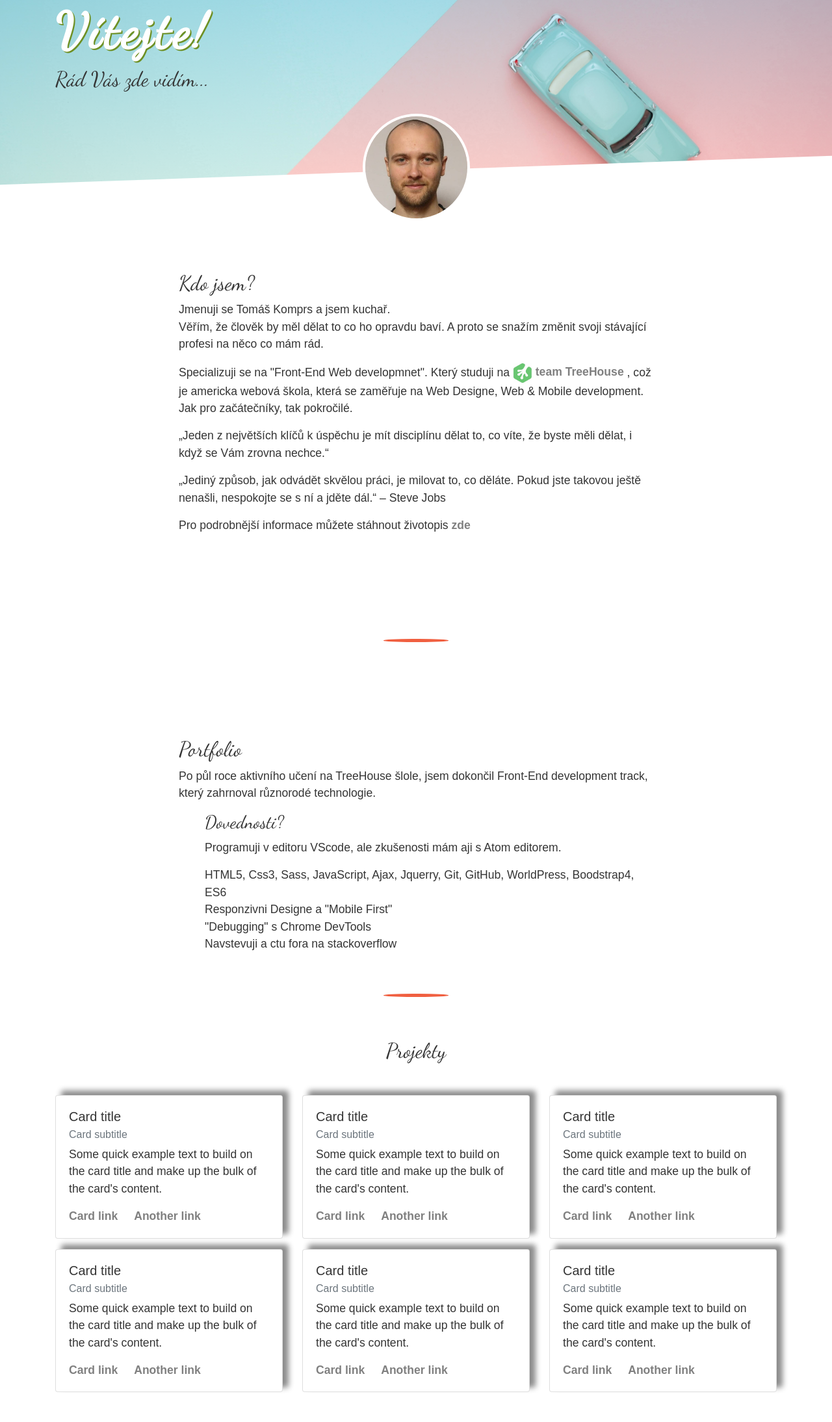
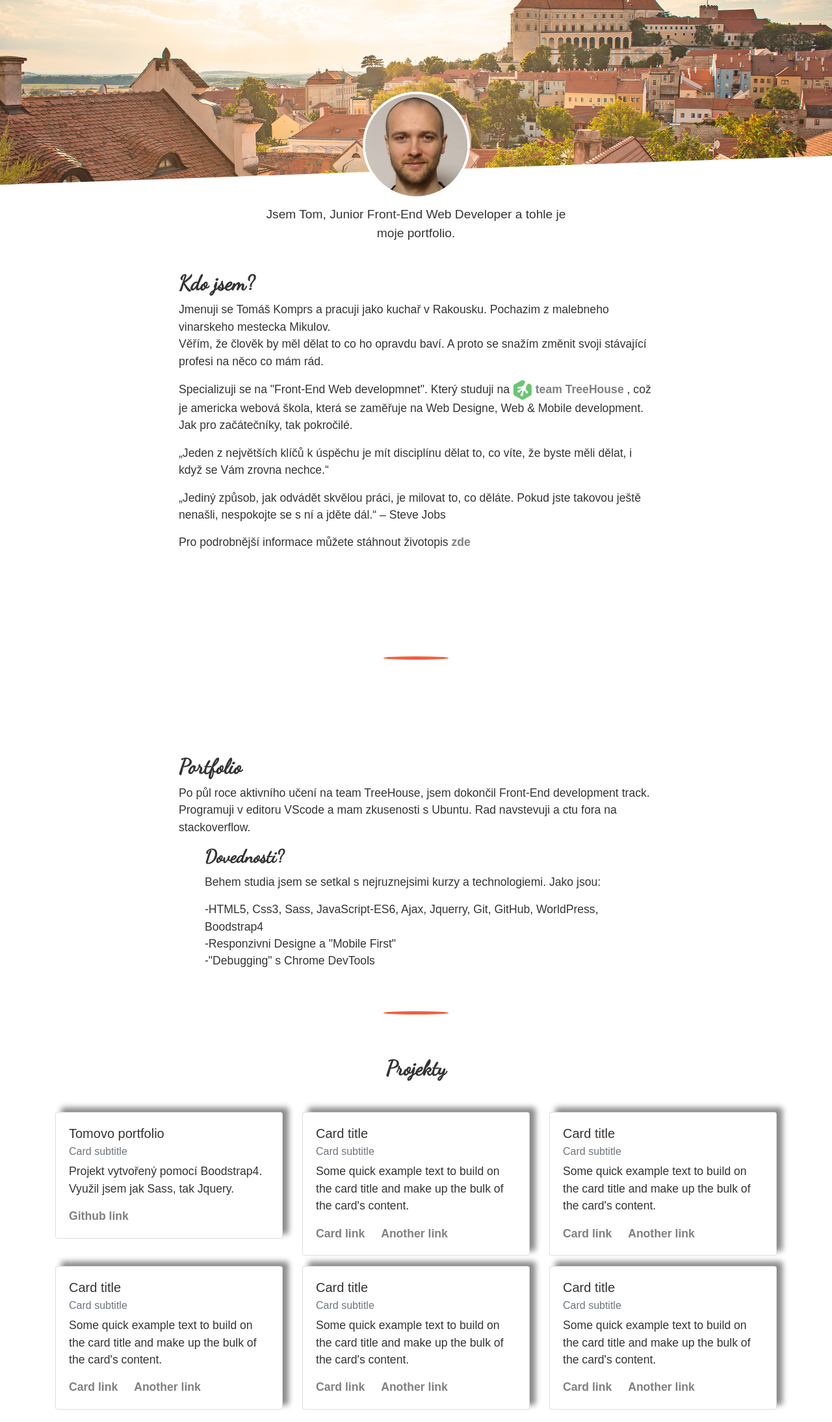
Before and after one commit to TodBob/TomasKomprs.github.io, a plain HTML site: page index.html in a window 1280 px wide. Shown: the part 153-2341 px from the top of the page at 65% size. Drawn offline with nearby package versions, Linux system fonts and the light colour scheme; a web font is replaced by a local one.

Commit message:
Alfa v1.2

```diff
--- a/css/partials/_about.scss
+++ b/css/partials/_about.scss
@@ -1,12 +1,12 @@
 
 #about {
     @media (max-width: $break-xs) {
-         padding-top: 80px;
+         padding-top: 250px;
     }
 }
 
 section {
         @media (max-width: $break-xs) {
-            padding: 80px;
+            padding: 80px 0;
         }
 }
--- a/css/partials/_base.scss
+++ b/css/partials/_base.scss
@@ -2,8 +2,6 @@
 html {
     scroll-behavior: smooth;
 }
-
-
 
 body {
     font-family: $font-primary;
@@ -18,10 +16,11 @@ h1,
 h2,
 h3 {
     font-family: $font-secondary;
+    font-weight: bold;
 }
 
 a {
-    color: gray;
+    color: $grey;
     font-weight: bold;
     &:hover {
     color: $color-hover;
@@ -31,6 +30,9 @@ a {
 
 ul {
     list-style: none;
+    @media (max-width: $break-xs) {
+        padding-left: 0;
+    }
 }
 
 hr {
--- a/css/partials/_header.scss
+++ b/css/partials/_header.scss
@@ -1,9 +1,9 @@
 /*     HEADER      */
 header {
     height: 460px;
-    background: linear-gradient($color-gradient2, $color-gradient), url('../img/bg.jpg');
+    background: url('../img/mikulov01.jpg');
     background: {
-        position: center;
+        position: top;
         size: cover;
         repeat: no-repeat;
     }
@@ -28,26 +28,36 @@ header {
 
     @media (max-width: $break-xs) {
         height: 360px;
+
+    }
+    & p {
+        width: 45%;
+        margin: auto;
+        text-align: center;
+        margin-top: 10px;
+        font-size: 1.2rem;
+            position: relative;
+            z-index: 200;
     }
 }
 
 
 .img-featured {
     @include roundy(165px, 4px solid $white);
-    margin-top: -15px;
+    margin-top: 130px;
     position: relative;
     z-index: 100;
 
 
 
     @media (max-width: $break-xs) {
-        display: none;
+        margin-top: 50px;
     }
 }
 
 
 h1 {
-    color: $white;
+    color: #efefef; //#ee9b72
     font-weight: bold;
     font-size: 4.8rem;
     letter-spacing: 5px;
@@ -59,8 +69,11 @@ h1 {
     }
 }
 
+
+
 nav a:hover {
     @media (min-width: $break-lg) {
         color: $color-hover;
+        text-shadow: none;
     }
 }
--- a/css/partials/_nav.scss
+++ b/css/partials/_nav.scss
@@ -25,6 +25,10 @@ nav {
     @media (max-width: 992px) {
         color: rgba(27, 26, 26, 0.5);
     }
+    @media (min-width: $break-lg) {
+        text-shadow: 1px 1px 7px black;
+
+    }
     }
 
 
@@ -39,19 +43,19 @@ nav {
 
 #home {
        @media (max-width: 992px) {
-           color: #f05f40 !important;
+           color: $color-hover !important;
        }
 }
 
 .navbar-light .navbar-brand  {
-  color: #f05f40 !important;
+  color: $color-hover !important;
 }
 
 .navbar-light .navbar-nav .nav-link {
     color: rgba(27, 26, 26, 0.5);
 }
 .navbar-light .navbar-nav .nav-link.active {
-    color: #f05f40 !important;
+    color: $color-hover !important;
 }
 
  #mainNav {
@@ -59,3 +63,7 @@ nav {
          background-color: #f8f9fa !important;
      }
  }
+
+ .bg-light a {
+    text-shadow: none !important;
+}
--- a/css/partials/_variables.scss
+++ b/css/partials/_variables.scss
@@ -6,12 +6,13 @@ $font-secondary: 'Dancing Script',
 cursive;
 
 $white: #fff;
+$grey: grey;
 
 $color-nav-scroll: #3acec2;
 $color-gradient: #3acec200;
 $color-gradient2: #009fe15e;
 $color-border-hover: #ffffff52;
-$color-hover: #f05f40;
+$color-hover:#f05f40; // #eeea72 #b13c69
 $color-text: #343434;
 
 $max-width: 1000px;
--- a/index.html
+++ b/index.html
@@ -63,10 +63,14 @@
     <!-- --------Header
         -------------------------------------- -->
     <header class="">
-<div class="container text-center">
-<h1 class='text-left'>Vítejte!</h1>
-<h2 class="text-left mb-5">Rád Vás zde vidím...</h2>
-        <img src="img/Webp.net-resizeimage (2).jpg" alt="My Photo" class="img-featured">
+      <div class="container text-center">
+        <div class="header-text">
+          <h1 class='text-left'></h1>
+<!-- <h2 class="text-left mb-5">Jsem Tom a tohle je moje Portfolio</h2> -->
+<!-- Rád Vás zde vidím...-->
+        </div>
+          <img src="img/Webp.net-resizeimage (2).jpg" alt="My Photo" class="img-featured">
+          <p>Jsem Tom, Junior Front-End Web Developer a tohle je moje portfolio.</p>
       </div>
     </header>
   <!-- --------ABOUT
@@ -79,7 +83,7 @@
         <div class="row">
           <div class="col-lg-8 mx-auto">
             <h2 class=''>Kdo jsem?</h2>
-            <p class="">Jmenuji se Tomáš Komprs a jsem kuchař. <br> Věřím, že člověk by měl dělat to co ho opravdu baví. A proto se snažím změnit svoji stávající profesi na něco co mám rád.
+            <p class="">Jmenuji se Tomáš Komprs a pracuji jako kuchař v Rakousku. Pochazim z malebneho vinarskeho mestecka Mikulov. <br> Věřím, že člověk by měl dělat to co ho opravdu baví. A proto se snažím změnit svoji stávající profesi na něco co mám rád.
             </p>
 
              <p>
@@ -112,14 +116,14 @@
         <div class="row">
           <div class="col-lg-8 mx-auto">
             <h2>Portfolio</h2>
-            <p>Po půl roce aktivního učení na TreeHouse šlole, jsem dokončil Front-End development track, který zahrnoval různorodé technologie.</p>
-             <ul>
+              <p>Po půl roce aktivního učení na team TreeHouse, jsem dokončil Front-End development track. Programuji v editoru
+              VScode a mam zkusenosti s Ubuntu. Rad navstevuji a ctu fora na stackoverflow.</p>
+             <ul class= 'ul'>
               <h3>Dovednosti?</h3>
-              <p>Programuji v editoru VScode, ale zkušenosti mám aji s Atom editorem.</p>
-              <li>HTML5, Css3, Sass, JavaScript, Ajax, Jquerry, Git, GitHub, WorldPress, Boodstrap4, ES6</li>
-              <li>Responzivni Designe a "Mobile First"</li>
-              <li>"Debugging" s Chrome DevTools</li>
-              <li>Navstevuji a ctu fora na stackoverflow</li>
+              <p>Behem studia jsem se setkal s nejruznejsimi kurzy a technologiemi. Jako jsou:</p>
+              <li>-HTML5, Css3, Sass, JavaScript-ES6, Ajax, Jquerry, Git, GitHub, WorldPress, Boodstrap4</li>
+              <li>-Responzivni Designe a "Mobile First"</li>
+              <li>-"Debugging" s Chrome DevTools</li>
             </ul>
           </div>
         </div>
@@ -134,11 +138,10 @@
         <div class="col-lg-4 col-md-6">
           <div class="card  mb-3">
           <div class="card-body">
-            <h5 class="card-title">Card title</h5>
+            <h5 class="card-title">Tomovo portfolio</h5>
             <h6 class="card-subtitle mb-2 text-muted">Card subtitle</h6>
-            <p class="card-text">Some quick example text to build on the card title and make up the bulk of the card's content.</p>
-            <a href="#" class="card-link">Card link</a>
-            <a href="#" class="card-link">Another link</a>
+            <p class="card-text">Projekt vytvořený pomocí Boodstrap4. Využil jsem jak Sass, tak Jquery. </p>
+<a href="https://github.com/TomasKomprs/TomasKomprs.github.io" class="card-link" target='_blank'>Github link</a>
           </div>
         </div>
       </div>
@@ -262,9 +265,7 @@
 
 
             <div class="mt-5 social">
-              <p class=""><a href="www.linkedin.com/in/
-              tomáš-komprs-023774164
-              " target="_blank">LinkedIN</a> <span class="socialBr">
+              <p class=""><a href="https://www.linkedin.com/in/tomáš-komprs-023774164" target="_blank">LinkedIN</a> <span class="socialBr">
                 < - br ->
               </span> <a href="https://github.com/TomasKomprs" target="_blank">GitHub</a></p>
                           </div>
```
Also changed, not shown: css/main.css, css/partials/Guide-Ideas/_test.scss (line endings or trailing spaces), css/partials/_portfolio.scss (line endings or trailing spaces), img/bg.jpg (deleted), img/main.jpg (added), img/main3.jpg (added), img/main9.jpg (added), img/mikulov01.jpg (added), 2 other files.
